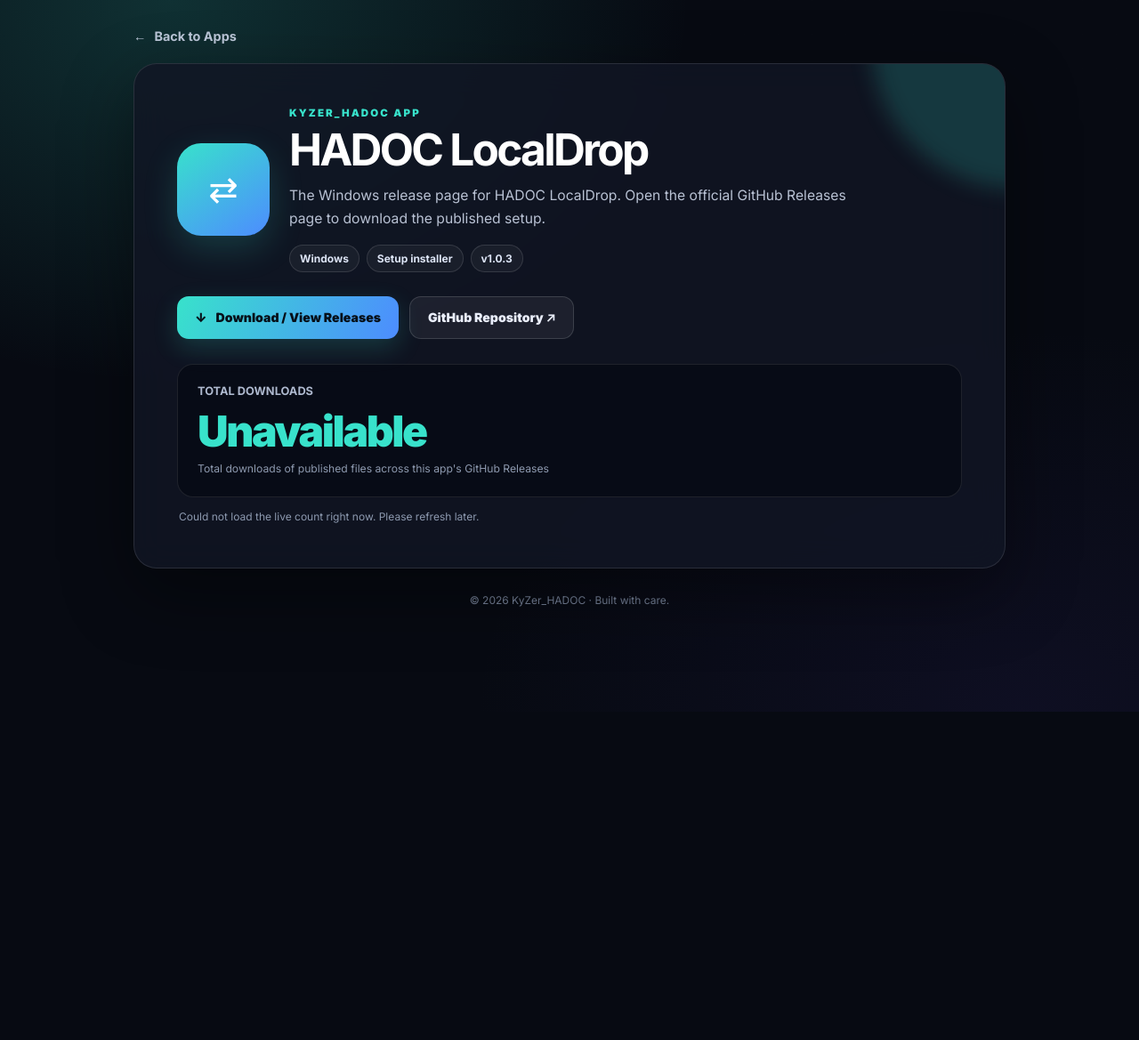
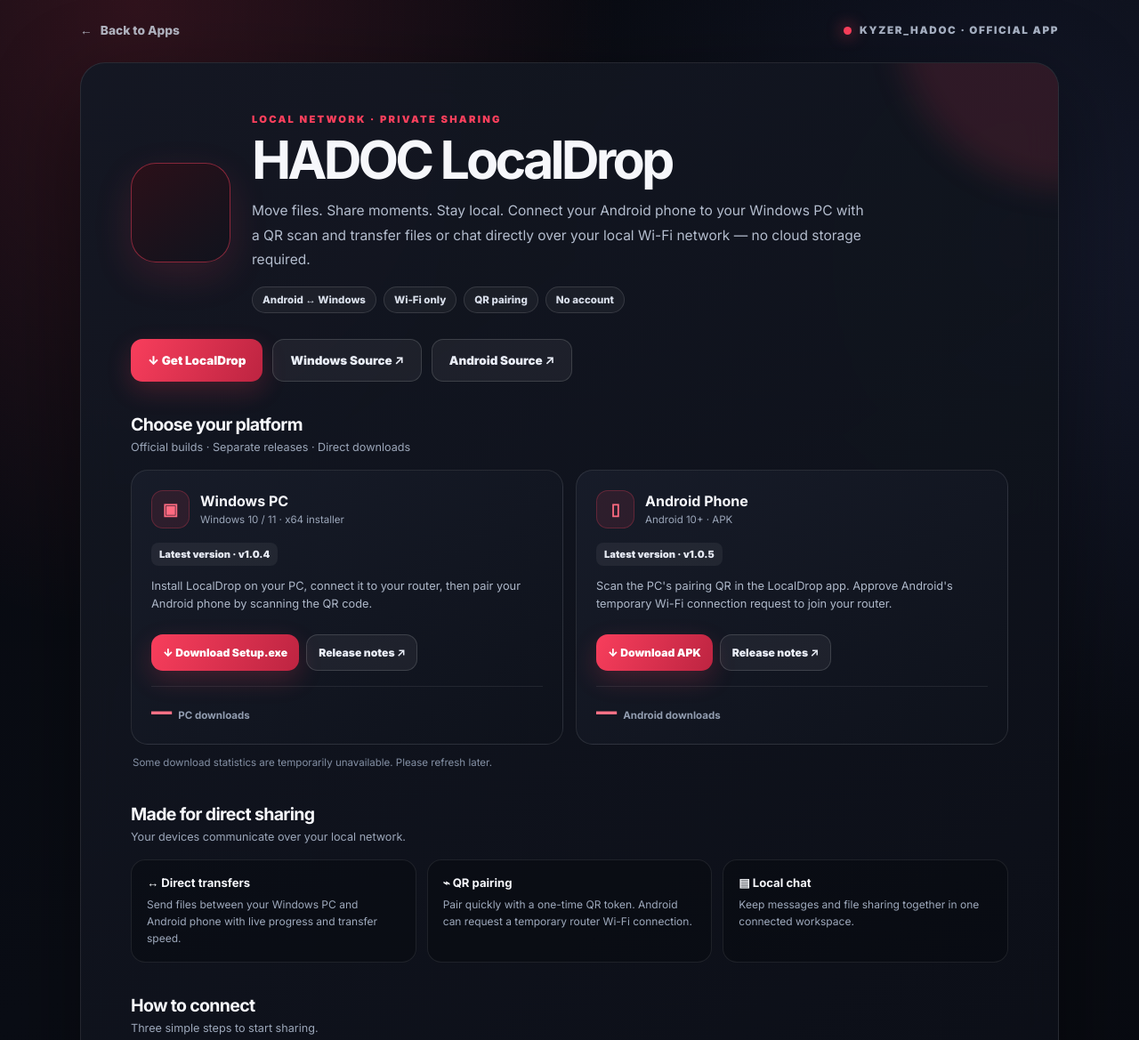
Before and after one commit to KyZer-HADOC/KyZer-HADOC-Web, a website: page localdrop.html in a window 1280 px wide. Shown: the top 1169 px of the page at 89% size. Before the commit the page ends 800 px from the top, so only its background shows below. Drawn offline with Linux system fonts and the light colour scheme; no server answers.

Commit message:
feat(site): redesign HADOC LocalDrop page with separate PC and Android releases

```diff
--- a/localdrop.html
+++ b/localdrop.html
@@ -3,124 +3,170 @@
 <head>
 <meta charset="utf-8">
 <meta name="viewport" content="width=device-width,initial-scale=1">
-<meta name="theme-color" content="#080b14">
-<meta name="description" content="HADOC LocalDrop by KyZer_HADOC. View app information, downloads and live download statistics.">
+<meta name="theme-color" content="#090b11">
+<meta name="description" content="HADOC LocalDrop — fast, private local Wi-Fi file sharing and chat between Windows PC and Android. Download the official PC and Android apps.">
+<meta property="og:title" content="HADOC LocalDrop — Local sharing, no cloud">
+<meta property="og:description" content="Connect your Android phone to your Windows PC with one QR scan. Transfer files and chat over your local network.">
+<meta property="og:image" content="images/app/localdrop.png">
 <title>HADOC LocalDrop | KyZer_HADOC</title>
-<link rel="icon" href="images/logo32.png">
+<link rel="icon" type="image/png" href="images/app/localdrop.png">
 <link rel="preconnect" href="https://fonts.googleapis.com">
 <link rel="preconnect" href="https://fonts.gstatic.com" crossorigin>
 <link href="https://fonts.googleapis.com/css2?family=Inter:wght@400;500;600;700;800;900&display=swap" rel="stylesheet">
 <style>
-:root{--accent:#38e2cb;--accent2:#4d8cff;--bg:#070a12;--panel:rgba(17,22,36,.84);--muted:#a6afc3}
+:root{--red:#ff405d;--red2:#b51e3b;--blue:#8295ff;--bg:#080a10;--panel:#11151f;--line:rgba(255,255,255,.1);--muted:#9ca7ba;--white:#f6f7fb}
 *{box-sizing:border-box}
-body{margin:0;min-height:100vh;background:radial-gradient(ellipse at 15% 0%,rgba(56,226,203,.18),transparent 38%),radial-gradient(ellipse at 90% 100%,rgba(53,40,120,.16),transparent 38%),var(--bg);color:#f7f8fc;font-family:Inter,Segoe UI,Arial,sans-serif}
-body:before{content:"";position:fixed;inset:0;pointer-events:none;opacity:.2;background-image:linear-gradient(rgba(255,255,255,.025) 1px,transparent 1px),linear-gradient(90deg,rgba(255,255,255,.025) 1px,transparent 1px);background-size:38px 38px;mask-image:linear-gradient(to bottom,black,transparent 90%)}
-.page{position:relative;width:min(980px,calc(100% - 30px));margin:0 auto;padding:30px 0 54px}
-.back{display:inline-flex;align-items:center;gap:9px;margin-bottom:22px;color:#dbe3f7;text-decoration:none;font-size:.9rem;font-weight:700;opacity:.85;transition:.2s}
-.back:hover{color:var(--accent);transform:translateX(-3px)}
-.panel{position:relative;overflow:hidden;padding:clamp(22px,5vw,48px);border-radius:26px;background:var(--panel);border:1px solid rgba(255,255,255,.11);box-shadow:0 28px 80px rgba(0,0,0,.42);backdrop-filter:blur(18px)}
-.panel:before{content:"";position:absolute;width:330px;height:330px;right:-180px;top:-190px;border-radius:50%;background:rgba(56,226,203,.18);filter:blur(12px);pointer-events:none}
-.hero{position:relative;display:flex;align-items:center;gap:22px;margin-bottom:24px}
-.app-logo{width:104px;height:104px;flex:0 0 104px;display:grid;place-items:center;border-radius:27px;background:linear-gradient(145deg,var(--accent),var(--accent2));color:white;font-size:2.5rem;box-shadow:0 14px 38px rgba(56,226,203,.18);overflow:hidden}
-.app-logo img{width:100%;height:100%;object-fit:cover;border-radius:inherit}
-.eyebrow{margin:0 0 8px;color:var(--accent);font-size:.72rem;letter-spacing:.18em;text-transform:uppercase;font-weight:900}
-h1{margin:0;color:#fff;font-size:clamp(1.8rem,5vw,3.1rem);letter-spacing:-.055em;line-height:1.08}
-.subtitle{margin:11px 0 0;color:#b9c2d4;line-height:1.7;font-size:.98rem;max-width:650px}
-.tags{display:flex;flex-wrap:wrap;gap:8px;margin-top:15px}
-.tag{padding:7px 11px;border:1px solid rgba(255,255,255,.12);border-radius:999px;background:rgba(255,255,255,.045);color:#dce4f5;font-size:.75rem;font-weight:700}
-.actions{display:flex;flex-wrap:wrap;gap:12px;margin:27px 0 28px}
-.btn{display:inline-flex;align-items:center;justify-content:center;gap:10px;min-height:48px;padding:0 20px;border-radius:13px;text-decoration:none;font-size:.88rem;font-weight:900;transition:transform .2s,box-shadow .2s,background .2s}
-.btn:hover{transform:translateY(-2px)}
-.primary{color:#071019;background:linear-gradient(115deg,var(--accent),var(--accent2));box-shadow:0 10px 28px rgba(56,226,203,.18)}
-.secondary{color:#e9edfa;background:rgba(255,255,255,.06);border:1px solid rgba(255,255,255,.14)}
-.stats{display:grid;grid-template-columns:1fr;gap:12px;margin-top:18px}
-.stat{padding:22px;border-radius:18px;background:rgba(4,8,16,.6);border:1px solid rgba(255,255,255,.095)}
-.stat-label{color:#aeb9cf;font-size:.8rem;font-weight:700}
-.stat-number{display:block;margin:8px 0 4px;color:var(--accent);font-size:clamp(2rem,6vw,3rem);font-weight:900;letter-spacing:-.05em;font-variant-numeric:tabular-nums}
-.stat-caption{color:#8d99af;font-size:.76rem;line-height:1.5}
-.status{margin:13px 2px 0;color:#8d99af;font-size:.75rem;line-height:1.5}
-.footer{margin-top:28px;color:#78849b;font-size:.75rem;text-align:center}
-@media(max-width:580px){.page{padding-top:18px}.hero{align-items:flex-start;gap:15px}.app-logo{width:76px;height:76px;flex-basis:76px;border-radius:20px;font-size:1.9rem}.actions{flex-direction:column}.btn{width:100%}}
+html{scroll-behavior:smooth}
+body{margin:0;min-height:100vh;color:var(--white);font-family:Inter,"Segoe UI",Arial,sans-serif;background:radial-gradient(ellipse at 12% 0%,rgba(255,64,93,.16),transparent 34%),radial-gradient(ellipse at 90% 18%,rgba(91,105,190,.13),transparent 35%),linear-gradient(150deg,#080a10,#0a0d15 52%,#080a10);overflow-x:hidden}
+body:before{content:"";position:fixed;inset:0;pointer-events:none;opacity:.18;background-image:linear-gradient(rgba(255,255,255,.035) 1px,transparent 1px),linear-gradient(90deg,rgba(255,255,255,.035) 1px,transparent 1px);background-size:42px 42px;mask-image:linear-gradient(to bottom,black,transparent 85%)}
+a{color:inherit}.page{position:relative;width:min(1100px,calc(100% - 32px));margin:auto;padding:26px 0 60px}
+.topbar{display:flex;align-items:center;justify-content:space-between;gap:16px;margin-bottom:28px}
+.back{display:inline-flex;align-items:center;gap:9px;color:#cbd2df;text-decoration:none;font-size:.86rem;font-weight:750;opacity:.86}.back:hover{color:var(--red)}
+.brand{display:flex;align-items:center;gap:9px;color:#aab4c6;font-size:.73rem;font-weight:850;letter-spacing:.14em;text-transform:uppercase}
+.brand-mark{width:9px;height:9px;border-radius:50%;background:var(--red);box-shadow:0 0 18px var(--red)}
+.panel{position:relative;overflow:hidden;padding:clamp(24px,5vw,56px);border:1px solid var(--line);border-radius:28px;background:linear-gradient(145deg,rgba(20,24,35,.96),rgba(12,15,23,.94));box-shadow:0 30px 100px rgba(0,0,0,.42);backdrop-filter:blur(18px)}
+.panel:before{content:"";position:absolute;width:380px;height:380px;right:-200px;top:-240px;border-radius:50%;background:rgba(255,64,93,.13);filter:blur(18px);pointer-events:none}
+.hero{position:relative;display:flex;align-items:center;gap:24px}
+.app-logo{width:112px;height:112px;flex:0 0 112px;display:grid;place-items:center;border-radius:28px;background:linear-gradient(145deg,#2b1019,#10131d);border:1px solid rgba(255,64,93,.48);box-shadow:0 15px 44px rgba(255,64,93,.14);overflow:hidden}
+.app-logo img{width:100%;height:100%;object-fit:cover}
+.eyebrow{margin:0 0 9px;color:var(--red);font-size:.7rem;letter-spacing:.2em;text-transform:uppercase;font-weight:900}
+h1{margin:0;font-size:clamp(2rem,5.5vw,3.7rem);letter-spacing:-.065em;line-height:1.02}
+.subtitle{max-width:690px;margin:13px 0 0;color:#b4bdce;line-height:1.75;font-size:.97rem}
+.tags{display:flex;flex-wrap:wrap;gap:8px;margin-top:17px}.tag{padding:7px 11px;border:1px solid rgba(255,255,255,.12);border-radius:999px;background:rgba(255,255,255,.045);color:#d9dfeb;font-size:.72rem;font-weight:800}
+.actions{display:flex;flex-wrap:wrap;gap:11px;margin:29px 0 34px}
+.btn{display:inline-flex;align-items:center;justify-content:center;gap:10px;min-height:48px;padding:0 19px;border-radius:13px;text-decoration:none;font-size:.84rem;font-weight:900;transition:transform .2s,border-color .2s,filter .2s}
+.btn:hover{transform:translateY(-2px);filter:brightness(1.08)}
+.primary{color:#fff;background:linear-gradient(115deg,#f83e5c,#bd2441);box-shadow:0 10px 28px rgba(255,64,93,.2)}
+.secondary{color:#e9edf7;background:rgba(255,255,255,.055);border:1px solid rgba(255,255,255,.14)}
+.section-head{display:flex;align-items:end;justify-content:space-between;gap:16px;margin:36px 0 15px}
+.section-head h2{margin:0;font-size:1.22rem;letter-spacing:-.035em}.section-head p{margin:5px 0 0;color:var(--muted);font-size:.79rem;line-height:1.5}
+.download-grid{display:grid;grid-template-columns:repeat(2,minmax(0,1fr));gap:14px}
+.download-card{position:relative;min-width:0;padding:22px;border:1px solid var(--line);border-radius:19px;background:linear-gradient(145deg,rgba(24,29,42,.92),rgba(14,18,27,.92));transition:transform .2s,border-color .2s}
+.download-card:hover{transform:translateY(-3px);border-color:rgba(255,64,93,.4)}
+.platform{display:flex;align-items:center;gap:12px;margin-bottom:16px}
+.platform-icon{width:43px;height:43px;display:grid;place-items:center;border-radius:13px;background:rgba(255,64,93,.1);border:1px solid rgba(255,64,93,.25);color:#ff6b81;font-size:1.15rem;font-weight:900}
+.platform h3{margin:0;font-size:1rem}.platform small{display:block;margin-top:4px;color:var(--muted);font-size:.72rem}
+.version{display:inline-flex;margin:0 0 13px;padding:6px 9px;border-radius:8px;background:rgba(255,255,255,.06);color:#e5e9f3;font-size:.7rem;font-weight:850}
+.card-desc{min-height:48px;margin:0 0 16px;color:#aeb8c9;font-size:.8rem;line-height:1.6}
+.card-actions{display:flex;flex-wrap:wrap;gap:8px}.card-actions .btn{min-height:41px;padding:0 13px;font-size:.76rem}
+.count{display:flex;align-items:baseline;gap:7px;margin-top:17px;padding-top:14px;border-top:1px solid rgba(255,255,255,.08)}
+.count strong{color:#ff7186;font-size:1.45rem;font-weight:900;font-variant-numeric:tabular-nums}.count span{color:#929db0;font-size:.72rem;font-weight:700}
+.stats-note{margin:12px 2px 0;color:#8490a5;font-size:.72rem;line-height:1.55}
+.features{display:grid;grid-template-columns:repeat(3,minmax(0,1fr));gap:12px;margin-top:14px}
+.feature{padding:17px;border:1px solid rgba(255,255,255,.085);border-radius:16px;background:rgba(4,7,13,.35)}
+.feature b{display:block;margin-bottom:7px;font-size:.82rem}.feature p{margin:0;color:#9ea9bc;font-size:.75rem;line-height:1.6}
+.how{display:grid;grid-template-columns:repeat(3,minmax(0,1fr));gap:12px}
+.step{padding:16px;border-radius:15px;background:rgba(255,255,255,.035);border:1px solid rgba(255,255,255,.08)}
+.step-num{color:var(--red);font-size:.7rem;font-weight:900;letter-spacing:.12em}.step p{margin:7px 0 0;color:#b2bdce;font-size:.78rem;line-height:1.6}
+.footer{margin-top:28px;color:#758096;font-size:.72rem;text-align:center;line-height:1.8}
+@media(max-width:700px){.download-grid{grid-template-columns:1fr}.features,.how{grid-template-columns:1fr}.hero{align-items:flex-start;gap:16px}.app-logo{width:78px;height:78px;flex-basis:78px;border-radius:20px}.section-head{align-items:flex-start;flex-direction:column}}
+@media(max-width:480px){.page{width:min(100% - 22px,1100px);padding-top:16px}.brand{font-size:.62rem}.hero{gap:13px}.app-logo{width:66px;height:66px;flex-basis:66px}.actions{flex-direction:column}.actions .btn{width:100%}.panel{border-radius:21px}}
 @media(prefers-reduced-motion:reduce){*{scroll-behavior:auto!important;transition:none!important}}
 </style>
 </head>
 <body>
 <main class="page">
+  <div class="topbar">
     <a class="back" href="index.html"><span aria-hidden="true">←</span> Back to Apps</a>
+    <div class="brand"><span class="brand-mark"></span> KyZer_HADOC · Official App</div>
+  </div>
   <section class="panel">
     <div class="hero">
-    <div class="app-logo" data-icon-slot="hadoc-localdrop" aria-label="HADOC LocalDrop icon"><span aria-hidden="true">⇄</span></div>
+      <div class="app-logo"><img src="images/app/localdrop.png" alt="HADOC LocalDrop app icon" onerror="this.style.display='none'"></div>
       <div>
-      <p class="eyebrow">KYZER_HADOC APP</p>
+        <p class="eyebrow">LOCAL NETWORK · PRIVATE SHARING</p>
         <h1>HADOC LocalDrop</h1>
-      <p class="subtitle">The Windows release page for HADOC LocalDrop. Open the official GitHub Releases page to download the published setup.</p>
-      <div class="tags"><span class="tag">Windows</span><span class="tag">Setup installer</span><span class="tag">v1.0.3</span></div>
+        <p class="subtitle">Move files. Share moments. Stay local. Connect your Android phone to your Windows PC with a QR scan and transfer files or chat directly over your local Wi-Fi network — no cloud storage required.</p>
+        <div class="tags"><span class="tag">Android ↔ Windows</span><span class="tag">Wi-Fi only</span><span class="tag">QR pairing</span><span class="tag">No account</span></div>
       </div>
     </div>
+
     <div class="actions">
-    <a class="btn primary" href="https://github.com/KyZer-HADOC/HADOC-LocalDrop/releases" target="_blank" rel="noopener noreferrer"><span>↓</span> Download / View Releases</a>
-    <a class="btn secondary" href="https://github.com/KyZer-HADOC/HADOC-LocalDrop" target="_blank" rel="noopener noreferrer">GitHub Repository ↗</a>
+      <a class="btn primary" href="#downloads">↓ Get LocalDrop</a>
+      <a class="btn secondary" href="https://github.com/KyZer-HADOC/HADOC-LocalDrop" target="_blank" rel="noopener noreferrer">Windows Source ↗</a>
+      <a class="btn secondary" href="https://github.com/KyZer-HADOC/HADOC-LocalDrop-Android" target="_blank" rel="noopener noreferrer">Android Source ↗</a>
     </div>
-  <div class="stats">
-    <div class="stat">
-      <div class="stat-label">TOTAL DOWNLOADS</div>
-      <strong class="stat-number" id="download-count" aria-live="polite">Loading...</strong>
-      <div class="stat-caption">Total downloads of published files across this app's GitHub Releases</div>
+
+    <div class="section-head" id="downloads">
+      <div><h2>Choose your platform</h2><p>Official builds · Separate releases · Direct downloads</p></div>
     </div>
+    <div class="download-grid">
+      <article class="download-card">
+        <div class="platform"><div class="platform-icon">▣</div><div><h3>Windows PC</h3><small>Windows 10 / 11 · x64 installer</small></div></div>
+        <span class="version">Latest version · v1.0.4</span>
+        <p class="card-desc">Install LocalDrop on your PC, connect it to your router, then pair your Android phone by scanning the QR code.</p>
+        <div class="card-actions">
+          <a class="btn primary" href="https://github.com/KyZer-HADOC/HADOC-LocalDrop/releases/download/v1.0.4/HADOC-LocalDrop-Setup.exe">↓ Download Setup.exe</a>
+          <a class="btn secondary" href="https://github.com/KyZer-HADOC/HADOC-LocalDrop/releases/tag/v1.0.4" target="_blank" rel="noopener noreferrer">Release notes ↗</a>
         </div>
-  <p class="status" id="download-status" aria-live="polite">Fetching live download statistics from GitHub...</p>
+        <div class="count"><strong id="pc-count">—</strong><span>PC downloads</span></div>
+      </article>
+      <article class="download-card">
+        <div class="platform"><div class="platform-icon">▯</div><div><h3>Android Phone</h3><small>Android 10+ · APK</small></div></div>
+        <span class="version">Latest version · v1.0.5</span>
+        <p class="card-desc">Scan the PC's pairing QR in the LocalDrop app. Approve Android's temporary Wi-Fi connection request to join your router.</p>
+        <div class="card-actions">
+          <a class="btn primary" href="https://github.com/KyZer-HADOC/HADOC-LocalDrop-Android/releases/download/v1.0.5/HADOC-LocalDrop-Android.apk">↓ Download APK</a>
+          <a class="btn secondary" href="https://github.com/KyZer-HADOC/HADOC-LocalDrop-Android/releases/tag/v1.0.5" target="_blank" rel="noopener noreferrer">Release notes ↗</a>
+        </div>
+        <div class="count"><strong id="android-count">—</strong><span>Android downloads</span></div>
+      </article>
+    </div>
+    <p class="stats-note" id="stats-status" aria-live="polite">Loading official GitHub download statistics…</p>
+
+    <div class="section-head"><div><h2>Made for direct sharing</h2><p>Your devices communicate over your local network.</p></div></div>
+    <div class="features">
+      <div class="feature"><b>↔ Direct transfers</b><p>Send files between your Windows PC and Android phone with live progress and transfer speed.</p></div>
+      <div class="feature"><b>⌁ QR pairing</b><p>Pair quickly with a one-time QR token. Android can request a temporary router Wi-Fi connection.</p></div>
+      <div class="feature"><b>▤ Local chat</b><p>Keep messages and file sharing together in one connected workspace.</p></div>
+    </div>
+
+    <div class="section-head"><div><h2>How to connect</h2><p>Three simple steps to start sharing.</p></div></div>
+    <div class="how">
+      <div class="step"><span class="step-num">01 / SET UP</span><p>Install the Windows app and enter your router's Wi-Fi name and password in its settings.</p></div>
+      <div class="step"><span class="step-num">02 / PAIR</span><p>Start LocalDrop on the PC, then scan its QR code using Connect PC in the Android app.</p></div>
+      <div class="step"><span class="step-num">03 / SHARE</span><p>Approve Android's Wi-Fi prompt and use the chat workspace to send files both ways.</p></div>
+    </div>
   </section>
-<p class="footer">© 2026 KyZer_HADOC · Built with care.</p>
+  <p class="footer">© 2026 KyZer_HADOC · HADOC LocalDrop<br>Built for private, local sharing.</p>
 </main>
 <script>
 (function(){
-  var repository="KyZer-HADOC/HADOC-LocalDrop";
-  var countEl=document.getElementById("download-count");
-  var statusEl=document.getElementById("download-status");
-  var cacheKey="kx-app-downloads:"+repository;
-  var cacheMs=10*60*1000;
-
-  async function fetchTotal(){
-    try{
-      var cached=JSON.parse(localStorage.getItem(cacheKey)||"null");
-      if(cached&&Number.isFinite(cached.total)&&Date.now()-cached.savedAt<cacheMs){
-        return {total:cached.total,cached:true};
-      }
-    }catch(e){}
-
-    var total=0,page=1;
-    while(page<=20){
-      var url="https://api.github.com/repos/"+repository+"/releases?per_page=100&page="+page;
-      var response=await fetch(url,{headers:{
-        "Accept":"application/vnd.github+json",
-        "X-GitHub-Api-Version":"2022-11-28"
-      }});
-      if(!response.ok) throw new Error("GitHub API returned "+response.status);
-      var releases=await response.json();
+  const repos={
+    pc:{name:"KyZer-HADOC/HADOC-LocalDrop",element:"pc-count"},
+    android:{name:"KyZer-HADOC/HADOC-LocalDrop-Android",element:"android-count"}
+  };
+  const status=document.getElementById("stats-status");
+  async function countDownloads(repo){
+    let total=0,page=1;
+    while(page<=10){
+      const response=await fetch("https://api.github.com/repos/"+repo+"/releases?per_page=100&page="+page,{
+        headers:{"Accept":"application/vnd.github+json","X-GitHub-Api-Version":"2022-11-28"}
+      });
+      if(!response.ok) throw new Error("GitHub API "+response.status);
+      const releases=await response.json();
       if(!Array.isArray(releases)) throw new Error("Unexpected GitHub response");
-      releases.forEach(function(release){
-        (release.assets||[]).forEach(function(asset){
-          total+=Number(asset.download_count)||0;
-        });
-      });
+      releases.forEach(release=>(release.assets||[]).forEach(asset=>{total+=Number(asset.download_count)||0;}));
       if(releases.length<100) break;
       page++;
     }
-    try{localStorage.setItem(cacheKey,JSON.stringify({total:total,savedAt:Date.now()}));}catch(e){}
-    return {total:total,cached:false};
+    return total;
   }
-
-  fetchTotal().then(function(result){
-    countEl.textContent=result.total.toLocaleString();
-    if(result.total===0){
-      statusEl.textContent="No GitHub release downloads have been recorded yet. This number updates when release assets are published and downloaded.";
-    }else{
-      statusEl.textContent="Live GitHub Releases total · "+(result.cached?"Recently cached":"Just updated")+" · Refreshes automatically every 10 minutes.";
+  Promise.all(Object.values(repos).map(async item=>{
+    const el=document.getElementById(item.element);
+    try{
+      const total=await countDownloads(item.name);
+      el.textContent=total.toLocaleString();
+      return true;
+    }catch(error){
+      el.textContent="—";
+      console.error("Download count error:",item.name,error);
+      return false;
     }
-  }).catch(function(error){
-    countEl.textContent="Unavailable";
-    statusEl.textContent="Could not load the live count right now. Please refresh later.";
-    console.error("Download statistics error:",error);
+  })).then(results=>{
+    status.textContent=results.every(Boolean)
+      ?"Live GitHub Release asset counts · PC and Android are counted separately · Updated on page load."
+      :"Some download statistics are temporarily unavailable. Please refresh later.";
   });
 })();
 </script>
```
Lines whose indentation alone changed are shown as unchanged.
